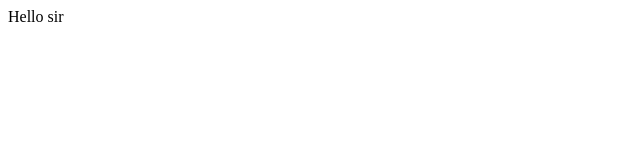
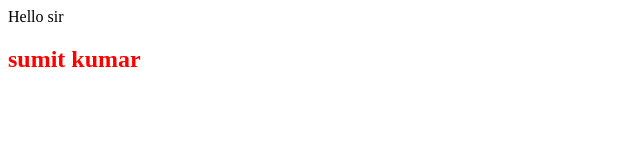
Before and after one commit to sumit-dev88/final, a plain HTML site: page main.html in a window 1280 px wide. Shown: the whole page, without its empty margins (0-640 px from the left). Drawn offline with Linux system fonts and the light colour scheme.

Commit message:
final joda

```diff
--- a/main.html
+++ b/main.html
@@ -6,5 +6,6 @@
     </head>
     <body>
         <h>Hello sir </h>
+        <H2 style="color:red">sumit kumar</H2>
     </body>
 </html>
```
